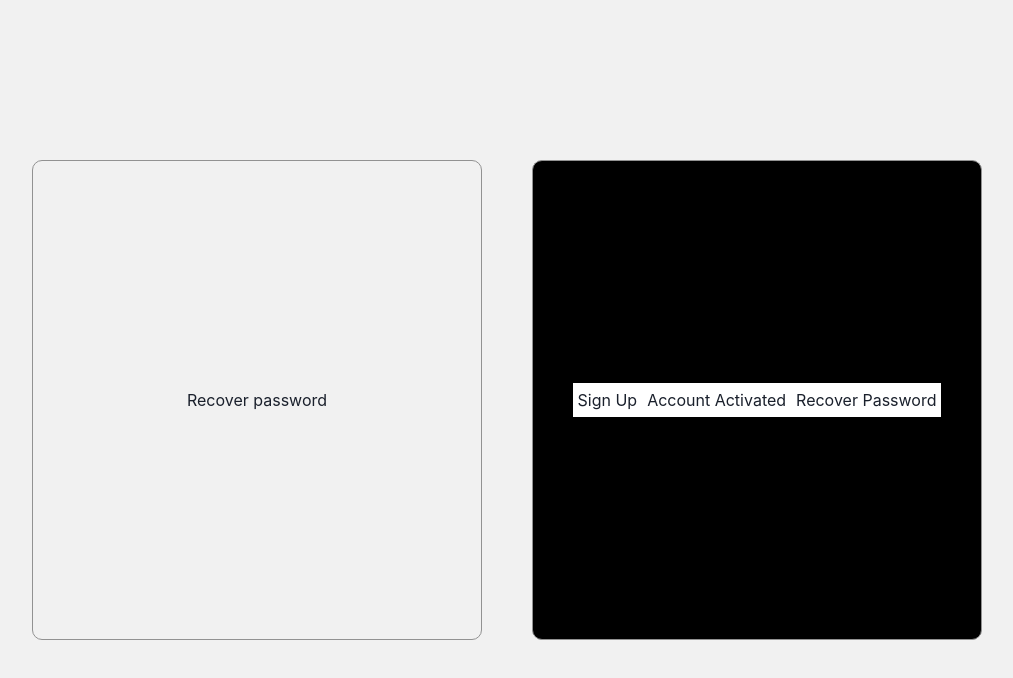
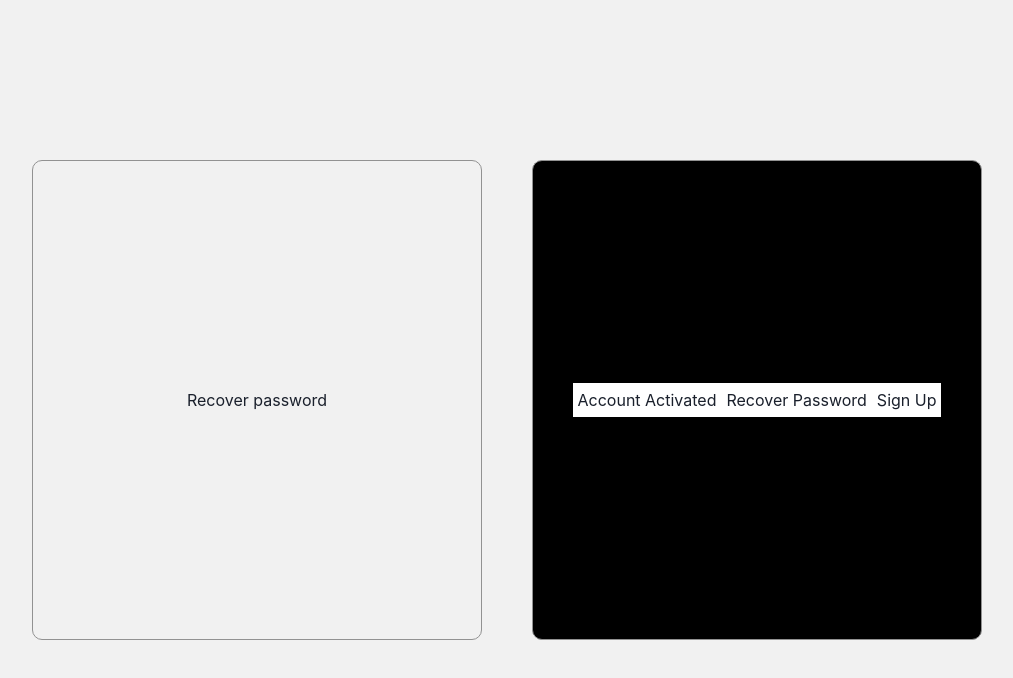
Before and after one commit to EdsonMartinelli/LoginSystem-Frontend, a React (Vite) app: page /recover in a window 1280 px wide. Shown: the top 678 px of the page, without its empty margins (133-1146 px from the left). Built offline with nearby package versions, Linux system fonts and the light colour scheme.

Commit message:
optimize auth animation

```diff
--- a/src/AppRoutes.tsx
+++ b/src/AppRoutes.tsx
@@ -1,4 +1,3 @@
-import { AnimatedAuth } from './animated/AnimatedAuth'
 import { Routes, Route, useLocation } from 'react-router-dom'
 import { AnimatePresence } from 'framer-motion'
 import { Home } from './pages/Home/Home'
@@ -7,6 +6,8 @@ import { Login } from './pages/Login'
 import { RecoverPassword } from './pages/RecoverPassword'
 import { ConfirmEmail } from './pages/ConfirmEmail'
 import { AccountActivated } from './pages/AccountActivated'
+import { AnimatedAuthLeftToRight } from './animated/AnimatedAuthLeftToRight'
+import { AnimatedAuthRightToLeft } from './animated/AnimatedAuthRighToLeft'
 
 /*
    You need to wrap the entire app with AnimationPresence. The attribute
@@ -24,12 +25,14 @@ function AppRoutes() {
   return (
     <AnimatePresence exitBeforeEnter>
       <Routes location={location} key={location.pathname}>
-        <Route element={<AnimatedAuth />}>
+        <Route element={<AnimatedAuthRightToLeft />}>
           <Route path="/login" element={<Login />}/>
           <Route path="/recover" element={<RecoverPassword />}/>
+        </Route>
+        <Route element={<AnimatedAuthLeftToRight />}>
           <Route path="/signup" element={<SignUp />}/>
-          <Route path="/signup/active/:id" element={<ConfirmEmail />}/>
-          <Route path="/signup/activated" element={<AccountActivated />}/>
+          <Route path="/active/:id" element={<ConfirmEmail />}/>
+          <Route path="/activated" element={<AccountActivated />}/>
         </Route>
         <Route path="/home" element={<Home />} />
       </Routes>
--- a/src/animated/AnimatedAuth.css
+++ b/src/animated/AnimatedAuth.css
@@ -28,6 +28,7 @@
     border-radius: 10px;
 
     background-color: black;
+    z-index: 2;
 }
 
 .image-content-button{
--- a/src/animated/AnimatedAuth.tsx
+++ /dev/null
@@ -1,80 +0,0 @@
-import { motion } from "framer-motion";
-import { Outlet, useLocation, useNavigate } from "react-router-dom";
-import "./AnimatedAuth.css"
-
-type typeState = {
-  from: string,
-  outletSide: string
-} | undefined
-
-export function AnimatedAuth(){
-  const location = useLocation();
-  const page = location.pathname;
-  const navigate = useNavigate();
-  const outletSide = (page.split("/")[1] == "signup") ? "right": "left"
-  const outletPreviousSide = (location.state as typeState)?.outletSide
-
-  function handleClick() {
-    (outletSide == "left") ?
-      navigate("/signup", { state: { from: page, outletSide} })
-    :
-      navigate("/login", { state: { from: page, outletSide} })
-  }
-
-  function accountActivated() {
-    navigate("/signup/activated", { state: { from: page, outletSide} })
-  }
-
-  function recoverPassword() {
-    navigate("/recover", { state: { from: page, outletSide} })
-  }
-
-  function animationImage(){
-    if( outletSide == outletPreviousSide) return 0
-    return (outletSide == "right") ? -500 : 500
-  }
-
-  return (
-    <motion.div
-      className="content"
-      initial={{flexDirection: (outletSide == "right") ? "row" : "row-reverse"}}
-      transition={{ delay: 1 }}
-    >
-      <motion.aside
-        className="image-content"
-        initial={{x: 0 }}
-        animate={{x: 0 }}
-        exit={{x: animationImage()}}
-        transition={{ duration: 1 }}
-      >
-        <button
-          className="image-content-button"
-          onClick={() => {handleClick()}}
-        >
-          {(outletSide == "left")? "Sign Up" : "Login"}
-        </button>
-        <button
-          className="image-content-button"
-          onClick={() => {accountActivated()}}
-        >
-          Account Activated
-        </button>
-        <button
-          className="image-content-button"
-          onClick={() => {recoverPassword()}}
-        >
-          Recover Password
-        </button>
-      </motion.aside>
-      <motion.main
-        className="outlet-content"
-        initial={{opacity :0 }}
-        animate={{opacity :1 }}
-        exit={{opacity :0 }}
-        transition={{ duration: 0.5 }}
-      >
-        <Outlet />
-      </motion.main>
-    </motion.div>
-  )
-}
--- /dev/null
+++ b/src/animated/AnimatedAuthLeftToRight.tsx
@@ -0,0 +1,66 @@
+import { motion } from "framer-motion";
+import { Outlet, useLocation, useNavigate } from "react-router-dom";
+import { typeOrientationAuthAnimation, typeState } from "../constraints/types";
+import "./AnimatedAuth.css"
+
+export function AnimatedAuthLeftToRight(){
+  const navigate = useNavigate()
+  const location = useLocation();
+  const orientation: typeOrientationAuthAnimation = "LeftToRight"
+  const previousOrientation: typeOrientationAuthAnimation | undefined = (location.state as typeState)?.orientation
+
+  function goToLogin() {
+    navigate("/login", { state: { orientation } })
+  }
+
+  function accountActivated() {
+    navigate("/activated", { state: { orientation } })
+  }
+
+  function recoverPassword() {
+    navigate("/recover", { state: { orientation } })
+  }
+
+
+  return (
+    <div
+      className="content" >
+      <motion.aside
+        className="image-content"
+        initial={{x: (orientation == previousOrientation) ? 0 : 500 }}
+        animate={{x: 0 }}
+        exit={{x: 0}}
+        transition={{ duration: 0.7 }}
+      >
+        <button
+          className="image-content-button"
+          onClick={() => {goToLogin()}}
+        >
+          Login
+        </button>
+        <button
+          className="image-content-button"
+          onClick={() => {accountActivated()}}
+        >
+          Account Activated
+        </button>
+        <button
+          className="image-content-button"
+          onClick={() => {recoverPassword()}}
+        >
+          Recover Password
+        </button>
+
+      </motion.aside>
+      <motion.main
+        className="outlet-content"
+        initial={{opacity :0 }}
+        animate={{opacity :1 }}
+        exit={{opacity :0 }}
+        transition={{ duration: 0.3 }}
+      >
+        <Outlet />
+      </motion.main>
+    </div>
+  )
+}
--- /dev/null
+++ b/src/animated/AnimatedAuthRighToLeft.tsx
@@ -0,0 +1,63 @@
+import { LayoutGroup, motion } from "framer-motion";
+import { Outlet, useLocation, useNavigate } from "react-router-dom";
+import { typeOrientationAuthAnimation, typeState } from "../constraints/types";
+import "./AnimatedAuth.css"
+
+export function AnimatedAuthRightToLeft(){
+  const navigate = useNavigate();
+  const location = useLocation();
+  const orientation: typeOrientationAuthAnimation = "RightToLeft"
+  const previousOrientation: typeOrientationAuthAnimation | undefined = (location.state as typeState)?.orientation
+
+  function goToSignUp() {
+    navigate("/signup", { state: { orientation } } )
+  }
+
+  function accountActivated() {
+    navigate("/activated", { state: { orientation } })
+  }
+
+  function recoverPassword() {
+    navigate("/recover", { state: { orientation } })
+  }
+
+  return (
+    <div className="content">
+      <motion.main
+        className="outlet-content"
+        initial={{opacity :0 }}
+        animate={{opacity :1 }}
+        exit={{opacity :0 }}
+        transition={{ duration: 0.3 }}
+      >
+          <Outlet />
+      </motion.main>
+      <motion.aside
+        className="image-content"
+        initial={{x: (orientation == previousOrientation) ? 0 : -500 }}
+        animate={{x: 0 }}
+        exit={{x:0}}
+        transition={{ duration: 0.5 }}
+      >
+        <button
+          className="image-content-button"
+          onClick={() => {accountActivated()}}
+        >
+          Account Activated
+        </button>
+        <button
+          className="image-content-button"
+          onClick={() => {recoverPassword()}}
+        >
+          Recover Password
+        </button>
+        <button
+          className="image-content-button"
+          onClick={() => {goToSignUp()}}
+        >
+          Sign Up
+        </button>
+      </motion.aside>
+    </div>
+  )
+}
--- a/src/constraints/types.ts
+++ b/src/constraints/types.ts
@@ -2,3 +2,7 @@ export type typeTextfieldRef = HTMLInputElement & {
     isValid: boolean,
     isDirty: boolean
 }
+
+export type typeOrientationAuthAnimation = "LeftToRight" | "RightToLeft"
+
+export type typeState = { orientation : typeOrientationAuthAnimation} | undefined
```
